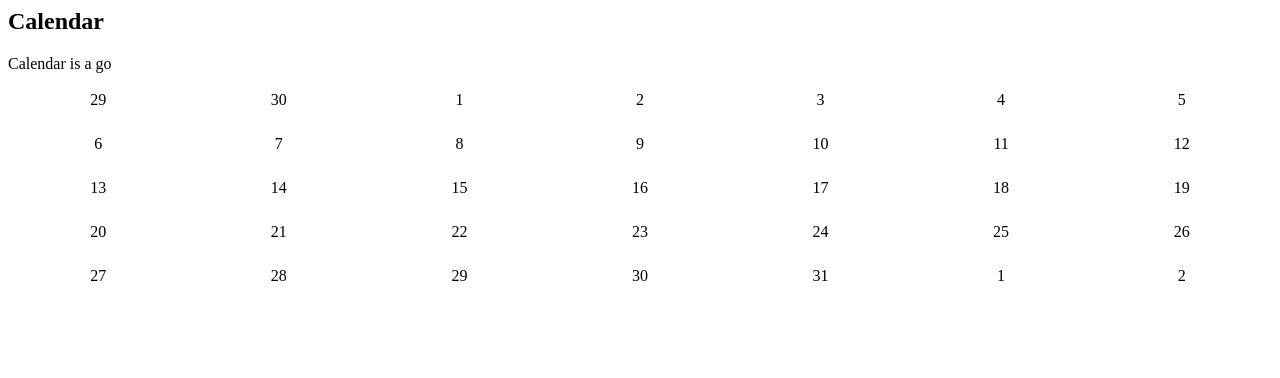
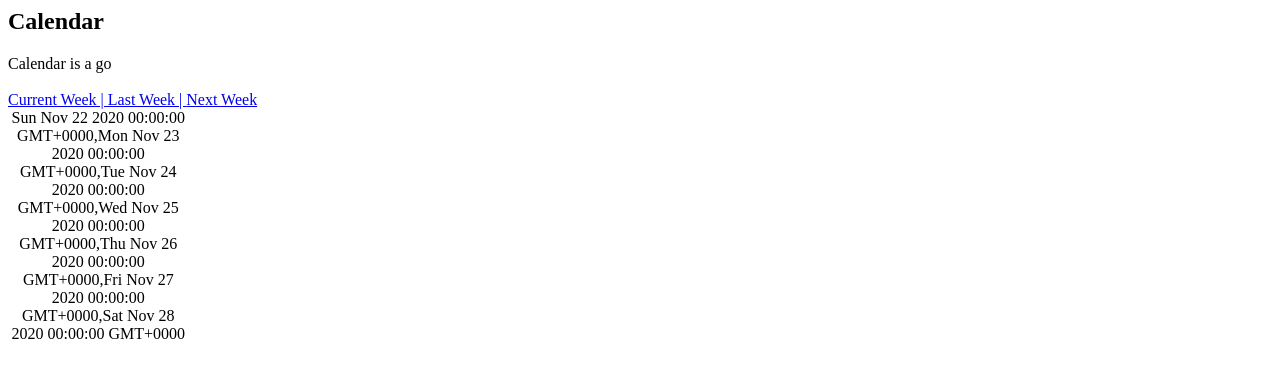
Before and after one commit to Vasanarul/Calendar, a React app: page /last in a window 1280 px wide. Shown: the top 378 px of the page. Built offline with nearby package versions, Linux system fonts and the light colour scheme.

Commit message:
Routing between current, previous, and next week

```diff
--- a/package.json
+++ b/package.json
@@ -33,6 +33,7 @@
     "path": "^0.12.7",
     "react": "^17.0.1",
     "react-dom": "^17.0.1",
+    "react-router-dom": "^5.2.0",
     "style-loader": "^2.0.0",
     "webpack": "^5.9.0",
     "webpack-cli": "^4.2.0"
--- a/src/components/Calendar.jsx
+++ b/src/components/Calendar.jsx
@@ -2,38 +2,81 @@ import React, { useState, useEffect } from 'react';
 import moment from "moment";
 import '../index.css';
 
+import Current from './Current.jsx';
+import Last from './Last.jsx';
+import Next from './Next.jsx';
+
+import {
+  BrowserRouter as Router,
+  Switch,
+  Route,
+  Link
+} from "react-router-dom";
+
+
 function Calendar () {
-  const [calendar, setCalendar] = useState([]);
-  const [value, setValue] = useState(moment());
-  const startDay = value.clone().startOf("month").startOf("week");
-  const endDay = value.clone().endOf("month").endOf("week");
-
-    useEffect(() =>{
-      const day = startDay.clone().subtract(1, "day");
-      const a = [];
-
-      while(day.isBefore(endDay, "day")) {
-        a.push(
-          Array(7).fill(0)
-            .map(() => day.add(1, "day").clone())
-        )
-      }
-
-      setCalendar(a);
-    }, [value])
 
   return (
-    <div className="calendar">
-      {
-        calendar.map((week) =>
+    <div>
+      <Router>
         <div>
-          {week.map((day) => (
-            <div className="day">{day.format("D").toString()}</div>
-          ))}
-        </div>)
-      }
+          <nav>
+            <Link to="/">{`Current Week  |  `}</Link>
+            <Link to="/last">{`Last Week  |  `}</Link>
+            <Link to="/next">{`Next Week`}</Link>
+          </nav>
+          <Switch>
+            <Route path="/last">
+              <Last />
+            </Route>
+            <Route path="/next">
+              <Next />
+            </Route>
+            <Route path="/">
+              <Current />
+            </Route>
+          </Switch>
+        </div>
+      </Router>
     </div>
   )
 }
 
 export default Calendar;
+
+// function Calendar () {
+//   const [calendar, setCalendar] = useState([]);
+//   const [value, setValue] = useState(moment());
+//   const startDay = value.clone().startOf("month").startOf("week");
+//   const endDay = value.clone().endOf("month").endOf("week");
+// //   const [color, setColor] = useState("blue");
+
+//     useEffect(() =>{
+//       const day = startDay.clone().subtract(1, "day");
+//       const a = [];
+
+//       while(day.isBefore(endDay, "day")) {
+//         a.push(
+//           Array(7).fill(0)
+//             .map(() => day.add(1, "day").clone())
+//         )
+//       }
+
+//       setCalendar(a);
+//     }, [value])
+
+//   return (
+//     <div className="calendar">
+//       {
+//         calendar.map((week) =>
+//         <div>
+//           {week.map((day) => (
+//             <div className="day">{day.format("D").toString()}</div>
+//           ))}
+//         </div>)
+//       }
+//     </div>
+//   )
+// }
+
+// export default Calendar;
--- /dev/null
+++ b/src/components/Current.jsx
@@ -0,0 +1,40 @@
+import React, { useState, useEffect } from 'react';
+import moment from "moment";
+import '../index.css';
+
+function Current () {
+  const [calendar, setCalendar] = useState([]);
+  const [value, setValue] = useState(moment());
+  const startDay = value.clone().startOf("week");
+  const endDay = value.clone().endOf("week");
+//   const [color, setColor] = useState("blue");
+
+    useEffect(() =>{
+      const day = startDay.clone().subtract(1, "day");
+      const a = [];
+
+      while(day.isBefore(endDay, "day")) {
+        a.push(
+          Array(7).fill(0)
+            .map(() => day.add(1, "day").clone())
+        )
+      }
+
+      setCalendar(a);
+    }, [value])
+
+  return (
+    console.log(calendar),
+    <div className="calendar">
+      {calendar.map((day) => (
+        <div>
+          <div className="day" key={day._d}>{day.toString()}</div>
+          <br></br>
+          <br></br>
+        </div>
+      ))}
+    </div>
+  )
+}
+
+export default Current;
--- /dev/null
+++ b/src/components/Last.jsx
@@ -0,0 +1,39 @@
+import React, { useState, useEffect } from 'react';
+import moment from "moment";
+import '../index.css';
+
+function Last () {
+  const [calendar, setCalendar] = useState([]);
+  const [value, setValue] = useState(moment());
+  const startDay = value.clone().subtract(1, "week").startOf("week");
+  const endDay = value.clone().subtract(1, "week").endOf("week");
+//   const [color, setColor] = useState("blue");
+
+    useEffect(() =>{
+      const day = startDay.clone().subtract(1, "day");
+      const a = [];
+
+      while(day.isBefore(endDay, "day")) {
+        a.push(
+          Array(7).fill(0)
+            .map(() => day.add(1, "day").clone())
+        )
+      }
+
+      setCalendar(a);
+    }, [value])
+
+  return (
+    console.log(calendar),
+    <div className="calendar">
+      {calendar.map((day) => (
+        <div>
+          <div className="day" key={day._d}>{day.toString()}</div>
+          <br></br>
+        </div>
+      ))}
+    </div>
+  )
+}
+
+export default Last;
--- /dev/null
+++ b/src/components/Next.jsx
@@ -0,0 +1,39 @@
+import React, { useState, useEffect } from 'react';
+import moment from "moment";
+import '../index.css';
+
+function Next () {
+  const [calendar, setCalendar] = useState([]);
+  const [value, setValue] = useState(moment());
+  const startDay = value.clone().add(1, "week").startOf("week");
+  const endDay = value.clone().add(1, "week").endOf("week");
+//   const [color, setColor] = useState("blue");
+
+    useEffect(() =>{
+      const day = startDay.clone().subtract(1, "day");
+      const a = [];
+
+      while(day.isBefore(endDay, "day")) {
+        a.push(
+          Array(7).fill(0)
+            .map(() => day.add(1, "day").clone())
+        )
+      }
+
+      setCalendar(a);
+    }, [value])
+
+  return (
+    console.log(calendar),
+    <div className="calendar">
+      {calendar.map((day) => (
+        <div>
+          <div className="day" key={day._d}>{day.toString()}</div>
+          <br></br>
+        </div>
+      ))}
+    </div>
+  )
+}
+
+export default Next;
```
Also changed, not shown: 2 other files (tests, documents, lock files or other folders).
